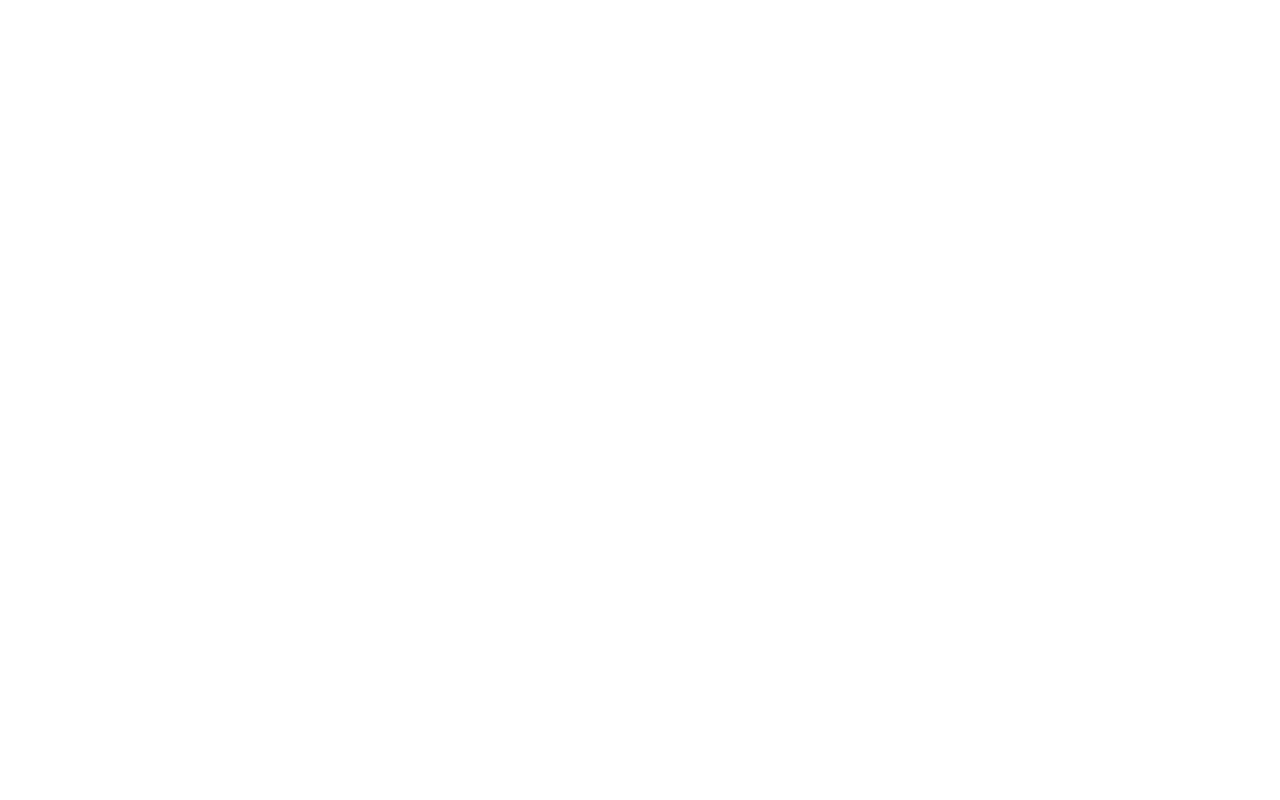
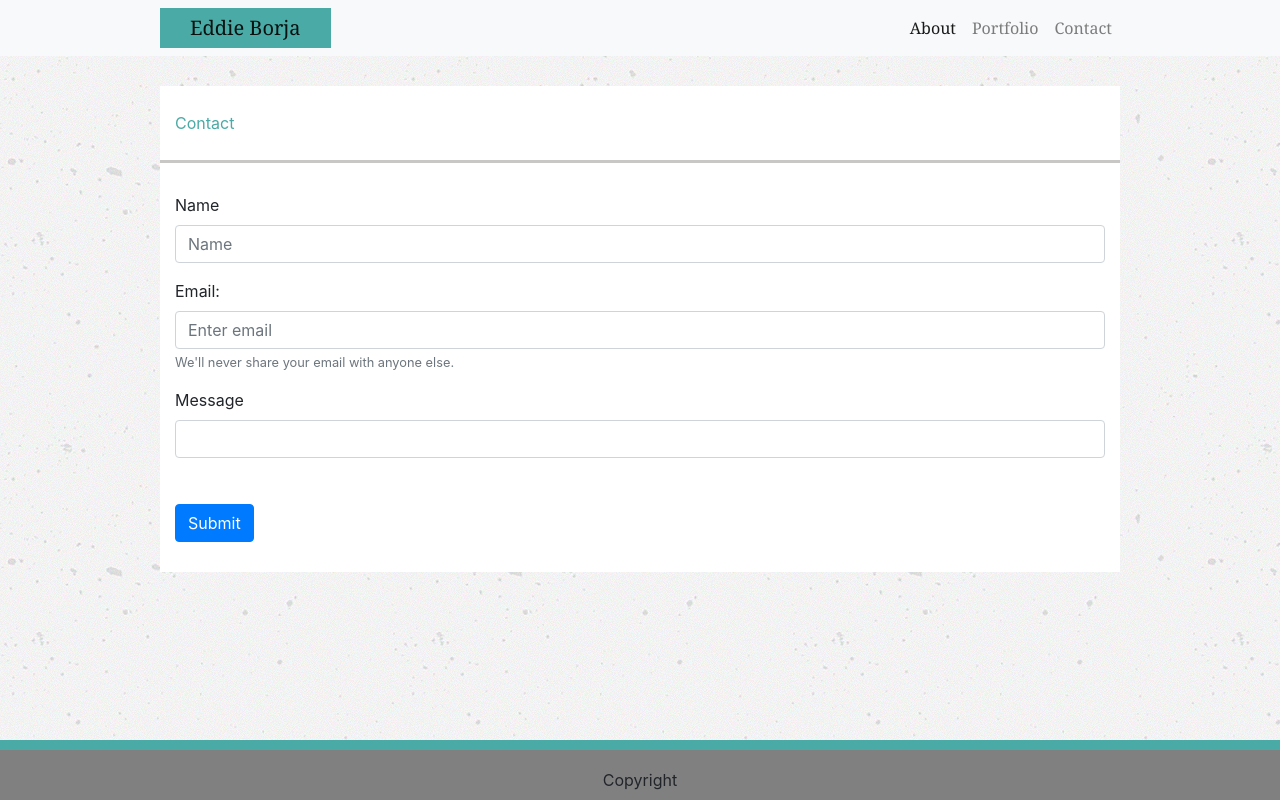
Before and after one commit to eddiedeans/Bootstrap-Portfolio, a plain HTML site: page contact.html in a window 1280 px wide. Drawn offline with nearby package versions, Linux system fonts and the light colour scheme.

Commit message:
all pages updated

```diff
--- a/contact.html
+++ b/contact.html
@@ -0,0 +1,83 @@
+<!DOCTYPE html>
+<html>
+<head>
+    <meta charset="utf-8" />
+    <meta http-equiv="X-UA-Compatible" content="IE=edge">
+    <title>Eddie's Portfolio</title>
+    <meta name="viewport" content="width=device-width, initial-scale=1">
+    <link rel="stylesheet" type="text/css" media="screen" href="./styles/reset.css"/>
+    <link rel="stylesheet" href="./styles/styles.css">
+    <link rel="stylesheet" href="https://stackpath.bootstrapcdn.com/bootstrap/4.1.0/css/bootstrap.min.css" integrity="sha384-9gVQ4dYFwwWSjIDZnLEWnxCjeSWFphJiwGPXr1jddIhOegiu1FwO5qRGvFXOdJZ4" crossorigin="anonymous">
+
+</head>
+
+
+<nav class="navbar navbar-expand-lg navbar-light bg-light">
+    <div class="topbar">
+        <a class="navbar-brand" href="#">Eddie Borja</a>
+        <button class="navbar-toggler" type="button" data-toggle="collapse" data-target="#navbarSupportedContent" aria-controls="navbarSupportedContent" aria-expanded="false" aria-label="Toggle navigation">
+          <span class="navbar-toggler-icon"></span>
+        </button>
+
+        <div class="collapse navbar-collapse" id="navbarSupportedContent">
+          <ul class="navbar-nav mr-auto">
+                <li class="nav-item active">
+                <a class="nav-link" href="./index.html">About<span class="sr-only">(current)</span></a>
+                </li>
+                <li class="nav-item">
+                <a class="nav-link" href="./portfolio.html">Portfolio</a>
+                </li>
+                <li class="nav-item">
+                        <a class="nav-link" href="./contact.html">Contact</a>
+                </li>
+          </ul>
+        </div>
+    </div>
+</nav>
+
+
+<body>
+
+    <div class="container">
+            <div class="row">
+                <div class="col-sm-12 heading">
+                Contact
+                </div>
+            </div>
+            <div class="row">
+                <div class="col-sm-12 paragragh">
+
+                    <form>
+                            <div class="form-group">
+                                    <label for="exampleInputPassword1">Name</label>
+                                    <input type="password" class="form-control" id="exampleInputPassword1" placeholder="Name">
+                            </div>
+
+                            <div class="form-group">
+                              <label for="exampleInputEmail1">Email:</label>
+                              <input type="email" class="form-control" id="exampleInputEmail1" aria-describedby="emailHelp" placeholder="Enter email">
+                              <small id="emailHelp" class="form-text text-muted">We'll never share your email with anyone else.</small>
+                            </div>
+
+                            <div class="form-group">
+                                    <label for="exampleInputEmail1">Message</label>
+                                    <input type="email" class="form-control" id="exampleInputEmail1" aria-describedby="emailHelp" placeholder=>
+                            </div>
+
+
+
+                            <button type="submit" class="btn btn-primary">Submit</button>
+
+                    </form>
+                </div>
+            </div>
+    </div>
+
+    <footer class="footer">
+            <div class="container text-center">
+              <span class="textColor">Copyright</span>
+            </div>
+    </footer>
+</body>
+
+</html>
--- a/styles/styles.css
+++ b/styles/styles.css
@@ -1,7 +1,13 @@
+html {
+    position: relative;
+    min-height: 100%;
+}
+
 img {
     float: left;
-    width: 200px;
-    padding: 20px;
+    width: 100%;
+    max-width: 200px;
+    height: auto;
 }
 
 body {
@@ -30,7 +36,8 @@
     background: #ffffff;
     width: 960px;
     margin: auto;
-    margin-top: 30px
+    margin-top: 30px;
+    margin-bottom: 30px;
 }
 
 
@@ -66,21 +73,28 @@
 
 }
 
-@media (max-width: 960px) {
-
-}
-
-
 .footer {
         position: absolute;
         bottom: 0;
         width: 100%;
-        height: 60px; /* Set the fixed height of the footer here */
-        line-height: 0px; /* Vertically center the text there */
+        height: 60px;
+        line-height: 0px;
         background: grey;
         border-top: 10px solid #4aaaa5;
 }
 
-.textColor {
-    color: white;
+button.btn-primary {
+    margin-top: 30px;
+    margin-bottom: 30px;
 }
+
+form {
+    margin-top: 30px;
+}
+
+@media only screen
+  and (min-device-width: 320px)
+  and (max-device-width: 480px)
+  and (-webkit-min-device-pixel-ratio: 2) {
+
+}
```
Also changed, not shown: index.html (+1 -1 lines), portfolio.html (+79 -0 lines).
